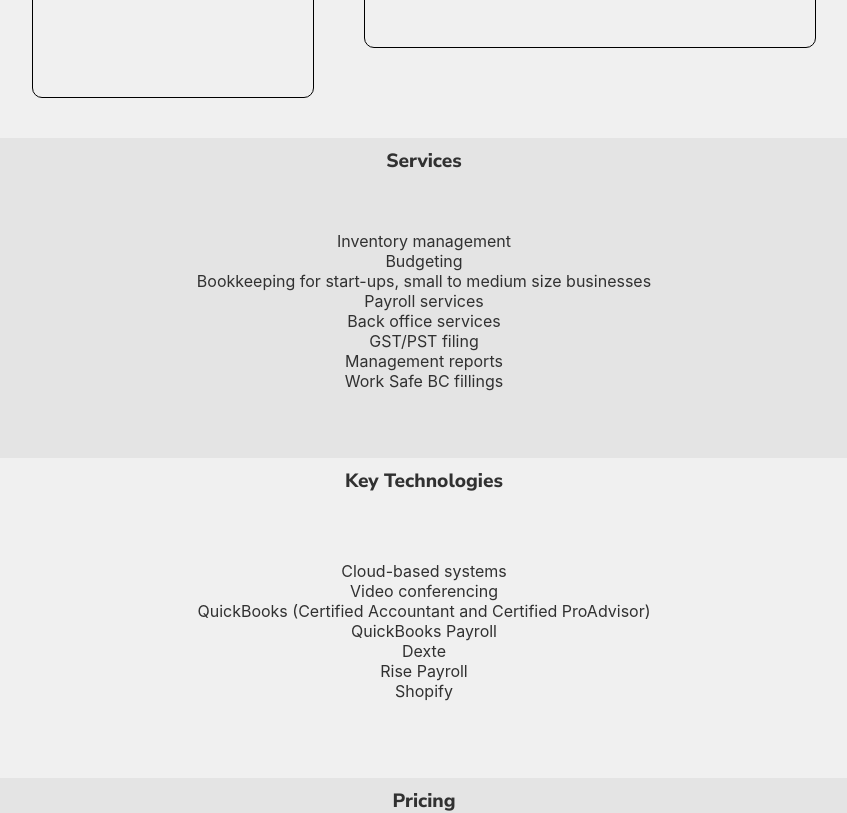
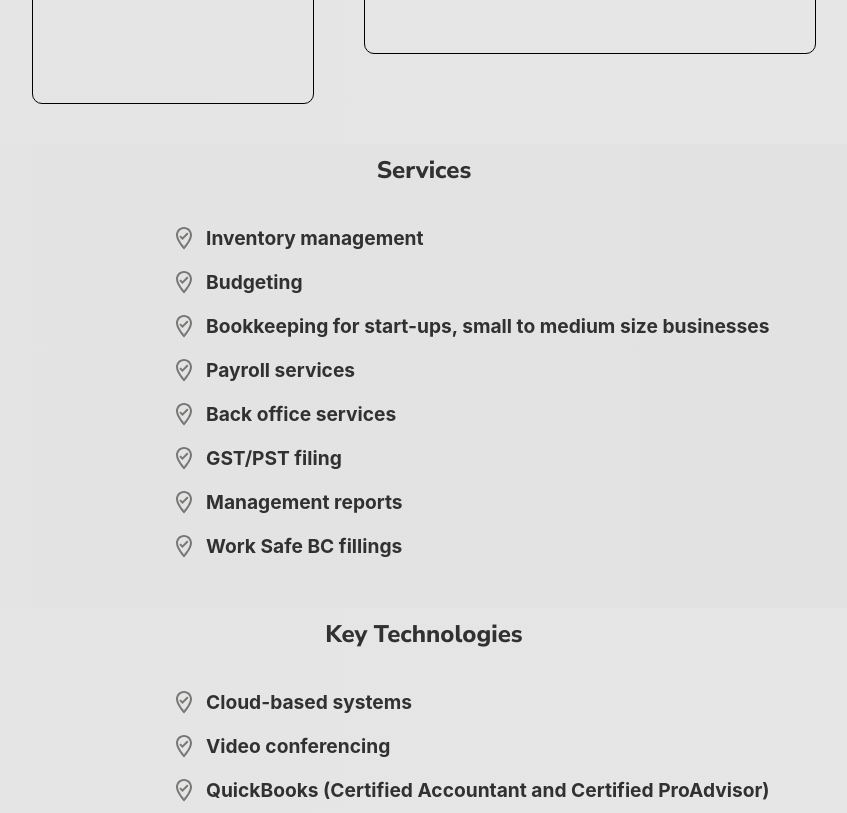
Before and after one commit to buzmakovTim/tsurikoffconsulting, a React (Create React App) app in the folder tsurikoffconsulting/: page / in a window 1280 px wide. Shown: the part 920-1733 px from the top of the page, without its empty margins (216-1063 px from the left). Built offline with nearby package versions, Linux system fonts and the light colour scheme.

Commit message:
update design

```diff
--- a/tsurikoffconsulting/package.json
+++ b/tsurikoffconsulting/package.json
@@ -4,7 +4,12 @@
   "version": "0.1.0",
   "private": true,
   "dependencies": {
+    "@emotion/react": "^11.10.5",
+    "@emotion/styled": "^11.10.5",
     "@makotot/ghostui": "^2.0.0",
+    "@material-ui/icons": "^4.11.3",
+    "@mui/icons-material": "^5.10.9",
+    "@mui/material": "^5.10.13",
     "@testing-library/jest-dom": "^5.14.1",
     "@testing-library/react": "^13.0.0",
     "@testing-library/user-event": "^13.2.1",
@@ -13,6 +18,7 @@
     "@types/react": "^18.0.0",
     "@types/react-dom": "^18.0.0",
     "react": "^18.2.0",
+    "react-awesome-reveal": "^4.1.0",
     "react-dom": "^18.2.0",
     "react-particles": "^2.3.3",
     "react-scripts": "5.0.1",
--- a/tsurikoffconsulting/src/App.scss
+++ b/tsurikoffconsulting/src/App.scss
@@ -1,4 +1,30 @@
 @import './style/variables.scss';
+
+body {
+
+  background: linear-gradient(270deg, #ddcce3, #d0dce5, #cadbd7, #d3c0ff);
+  background-size: 600% 600%;
+
+  -webkit-animation: AnimationName 30s ease infinite;
+  -moz-animation: AnimationName 30s ease infinite;
+  animation: AnimationName 30s ease infinite;
+
+@-webkit-keyframes AnimationName {
+    0%{background-position:0% 50%}
+    50%{background-position:100% 50%}
+    100%{background-position:0% 50%}
+}
+@-moz-keyframes AnimationName {
+    0%{background-position:0% 50%}
+    50%{background-position:100% 50%}
+    100%{background-position:0% 50%}
+}
+@keyframes AnimationName {
+    0%{background-position:0% 50%}
+    50%{background-position:100% 50%}
+    100%{background-position:0% 50%}
+}
+}
 
 .App {
   text-align: center;
--- a/tsurikoffconsulting/src/components/section/Section.scss
+++ b/tsurikoffconsulting/src/components/section/Section.scss
@@ -9,7 +9,9 @@
     min-height: 300px;
 }
 .title{
-    // background-color: aliceblue;
+    h1{
+        font-size: 1.5em;
+    }
 }
 ul{
     list-style-type:disc;
@@ -26,10 +28,82 @@
     h4{
         margin: 10px;
     }
+
+
+        .section-services{
+            margin-left: 30%;
+            display:flex;
+            flex-direction: row;
+            align-items: center;
+            // justify-content: flex-end;
+            // background-color: rgb(134, 151, 151);
+            // padding-left: 50px;
+            width: 70%;
+            // align-self: center;
+            p{
+                margin: 10px;
+                margin-left: 10px;
+                font-size: 1.2em;
+                font-weight: 700;
+                text-align: left;
+
+            }
+            @media screen and (max-width: 1100px) {
+                margin-left: 20%;
+            }
+            @media screen and (max-width: 600px) {
+                margin-left: 10%;
+            }
+        }
+
+
 }
 .primary{
-    background-color: rgb(240, 240, 240);
+    // background-color: rgb(240, 240, 240);
+    background: linear-gradient(270deg, #eaeaea, #dcdcdc);
+    background-size: 600% 600%;
+
+    -webkit-animation: AnimationName 30s ease infinite;
+    -moz-animation: AnimationName 30s ease infinite;
+    animation: AnimationName 30s ease infinite;
+
+    @-webkit-keyframes AnimationName {
+        0%{background-position:0% 50%}
+        50%{background-position:100% 50%}
+        100%{background-position:0% 50%}
+    }
+    @-moz-keyframes AnimationName {
+        0%{background-position:0% 50%}
+        50%{background-position:100% 50%}
+        100%{background-position:0% 50%}
+    }
+    @keyframes AnimationName {
+        0%{background-position:0% 50%}
+        50%{background-position:100% 50%}
+        100%{background-position:0% 50%}
+    }
 }
 .secondary{
-    background-color: rgb(228, 228, 228);
+    background: linear-gradient(270deg,#dfdfdf, #eaeaea);
+    background-size: 600% 600%;
+
+    -webkit-animation: AnimationName 30s ease infinite;
+    -moz-animation: AnimationName 30s ease infinite;
+    animation: AnimationName 30s ease infinite;
+
+    @-webkit-keyframes AnimationName {
+        0%{background-position:0% 50%}
+        50%{background-position:100% 50%}
+        100%{background-position:0% 50%}
+    }
+    @-moz-keyframes AnimationName {
+        0%{background-position:0% 50%}
+        50%{background-position:100% 50%}
+        100%{background-position:0% 50%}
+    }
+    @keyframes AnimationName {
+        0%{background-position:0% 50%}
+        50%{background-position:100% 50%}
+        100%{background-position:0% 50%}
+    }
 }
--- a/tsurikoffconsulting/src/components/section/Section.tsx
+++ b/tsurikoffconsulting/src/components/section/Section.tsx
@@ -1,8 +1,10 @@
-import React, { useCallback } from 'react'
+import React from 'react'
 import { PriceType, SectionType } from '../../state/State'
 import { AboutUs } from '../aboutUs/AboutUs';
 import { Pricing } from '../pricing/Pricing';
 import './Section.scss';
+import WhereToVoteOutlinedIcon from '@mui/icons-material/WhereToVoteOutlined';
+import { Fade } from 'react-awesome-reveal';
 
 type SectionPropsType = {
   section: SectionType
@@ -27,9 +29,12 @@
       if(props.section.title === 'Services' || props.section.title === 'Key Technologies'){
         content = props.section.content.map((value => {
           return(
-            <>
-              <li>{value as string}</li>
-            </>
+            <Fade direction='down'>
+              <div className="section-services">
+                <WhereToVoteOutlinedIcon htmlColor="rgb(119, 119, 118)"/>
+                <p>{value as string}</p>
+              </div>
+            </Fade>
           )
         })
       )}
@@ -45,12 +50,17 @@
 
     return (
       <div className={`main-container ${extraClass}`} id={props.section.id}>
+
+
         <div className='title'>
           <h1>{props.section.title}</h1>
         </div>
         <div className='content'>
 
+         {/* <div> */}
          {renderContent()}
+         {/* </div> */}
+
 
 
 
```
Also changed, not shown: 2 other files (tests, documents, lock files or other folders).
